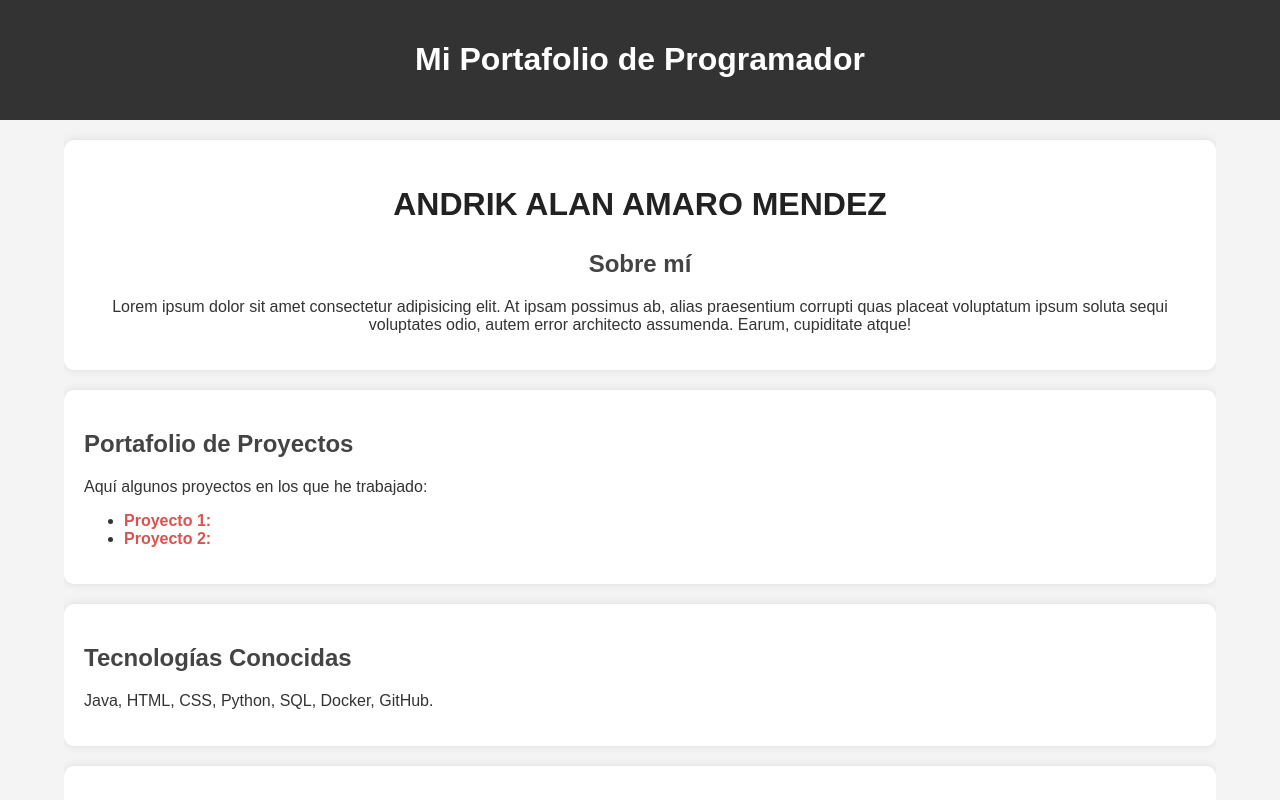
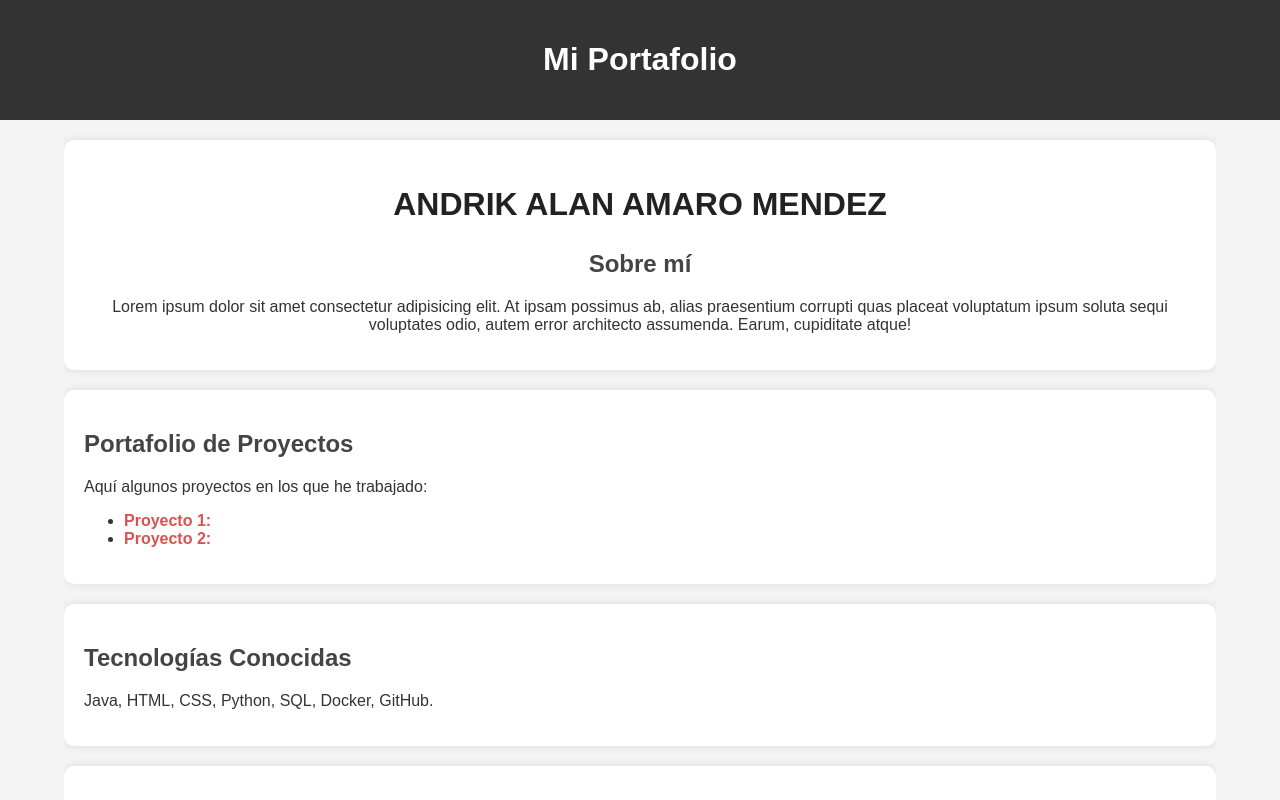
Before and after one commit to Andrik340/Portafolio, a plain HTML site: page index.html in a window 1280 px wide. Shown: the top 800 px of the page. Drawn offline with Linux system fonts and the light colour scheme.

Commit message:
Cambio en el portafolio

```diff
--- a/index.html
+++ b/index.html
@@ -70,7 +70,7 @@
 </head>
 <body>
     <header>
-        <h1>Mi Portafolio de Programador</h1>
+        <h1>Mi Portafolio</h1>
     </header>
     <div class="container">
         <section class="section profile">
```
Also changed, not shown: 1 other file.
